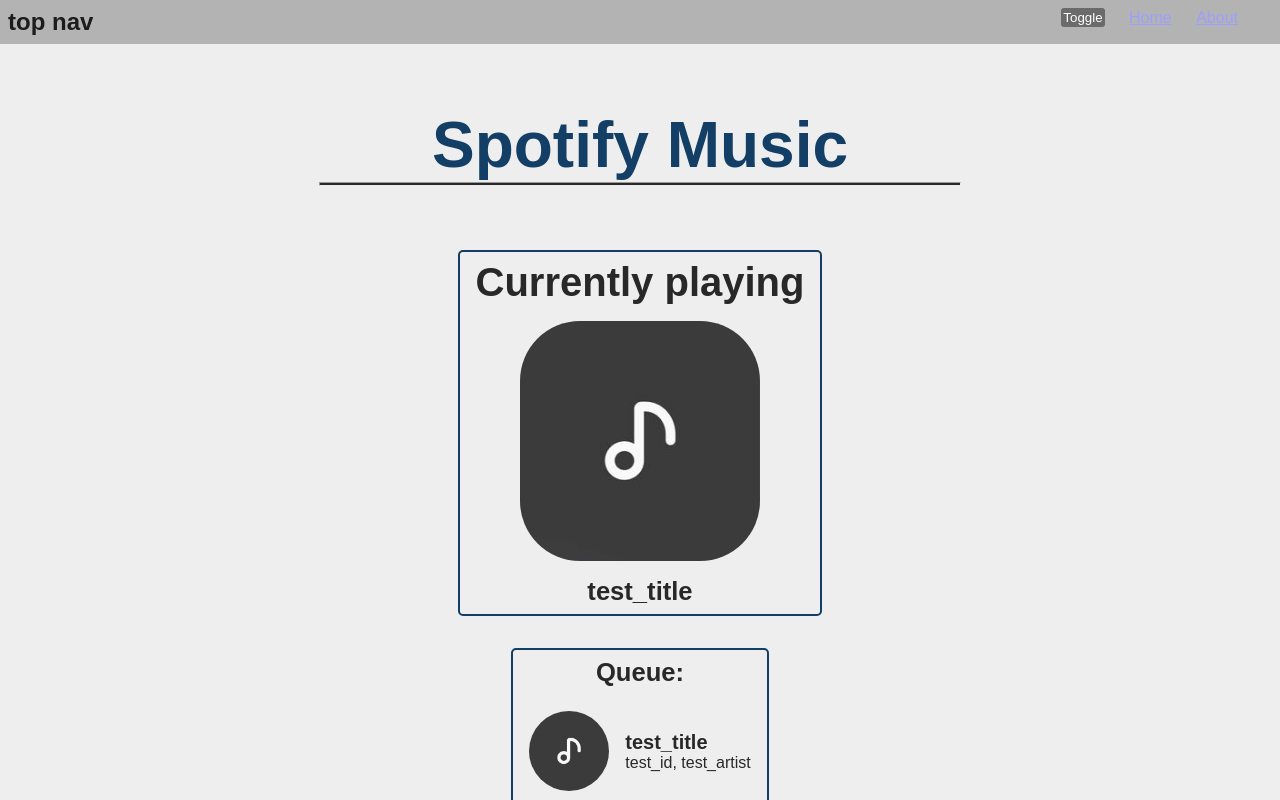
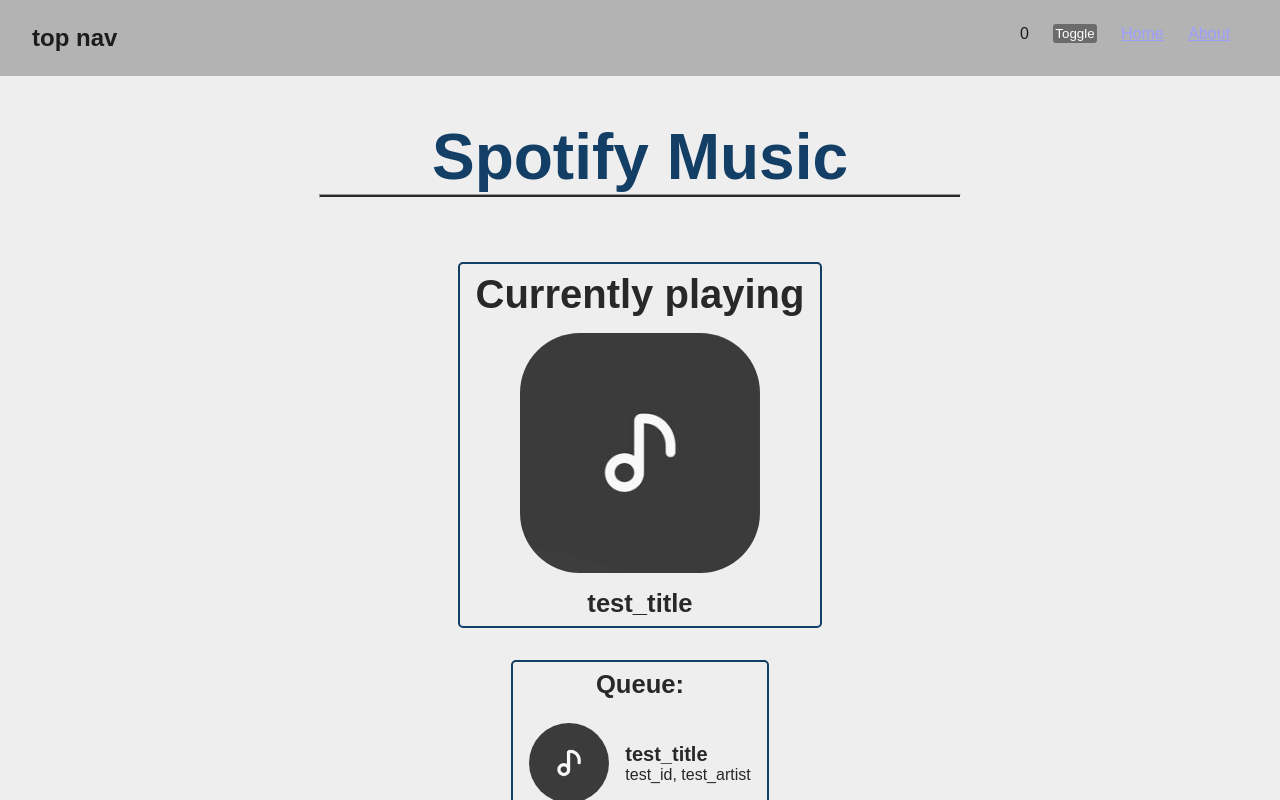
Before and after one commit to 137-Trimethylxanthin/spotify-queue, a SvelteKit app in the folder website/: page / in a window 1280 px wide. Shown: the top 800 px of the page. Built offline with nearby package versions, Linux system fonts and the light colour scheme.

Commit message:
nice top nav

```diff
--- a/website/src/routes/+layout.svelte
+++ b/website/src/routes/+layout.svelte
@@ -1,6 +1,13 @@
+<script>
+    import './styles.css';
+    import {_toggleDarkMode} from "./+layout.ts";
+    let y = 0;
+</script>
+
 <nav class="top-nav">
     <h1 class="left">top nav</h1>
     <ul>
+        <li>{y}</li>
         <li><button on:click={_toggleDarkMode}>Toggle</button></li>
         <li><a href="/">Home</a></li>
         <li><a href="/about">About</a></li>
@@ -19,18 +26,49 @@
 <footer class="bottom-footer">
     <h1>footer</h1>
 </footer>
+{#if y < 50}
+    <style>
+        main{
+            margin-top: 15vh;
+            transition: all 0.1s ;
+        }
+        .top-nav{
+            background-color: var(--bg-color-2);
+            padding:  3vh 0 3vh 0;
+            color: var(--text-color-2);
+            position: fixed;
+            top: 0;
+            left: 0;
+            width: 100%;
+            z-index: 1;
+        }
+    </style>
+{:else}
+    <style>
+        .top-nav{
+            background-color: var(--bg-color-2);
+            padding:  1.5vh 0 1.5vh 0;
+            color: var(--text-color-2);
+            position: fixed;
+            top: 0;
+            left: 0;
+            width: 100%;
+            z-index: 1;
+
+        }
+    </style>
+{/if}
 <style>
 
-    .top-nav{
-        background-color: var(--bg-color-2);
-        padding: 1vh;
-        text-align: center;
-        color: var(--text-color-2);
+    .top-nav {
+        transition: all 0.1s ;
     }
+
+
     .top-nav ul{
         float: right;
         list-style-type: none;
-        margin: 0 3vb 0 0;
+        margin: 0 5vb 0 0;
         padding: 0;
     }
     .top-nav ul li{
@@ -39,7 +77,7 @@
     }
     .top-nav .left{
         float: left;
-        margin-right: 10vh;
+        margin-left: 4vh;
     }
 
     .bottom-footer{
@@ -50,8 +88,4 @@
 
     }
 </style>
-
-<script>
-    import './styles.css';
-    import {_toggleDarkMode} from "./+layout.ts";
-</script>
+<svelte:window bind:scrollY={y} />
--- a/website/src/routes/styles.css
+++ b/website/src/routes/styles.css
@@ -55,6 +55,6 @@ body{
 }
 main{
     flex: 1;
-    margin-top: 8vh;
+    margin-top: 20vh;
     margin-bottom: 8vh;
 }
```
